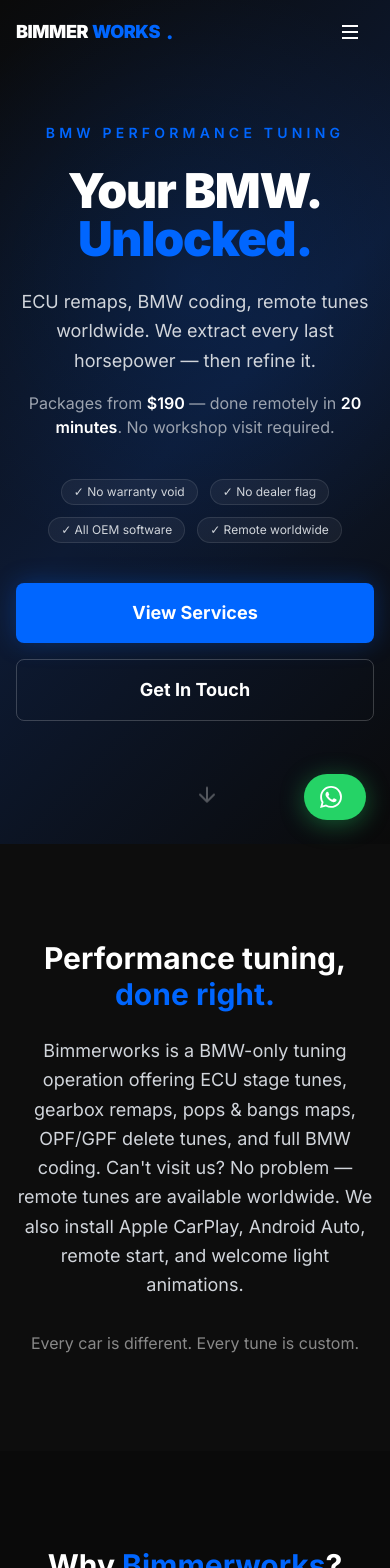
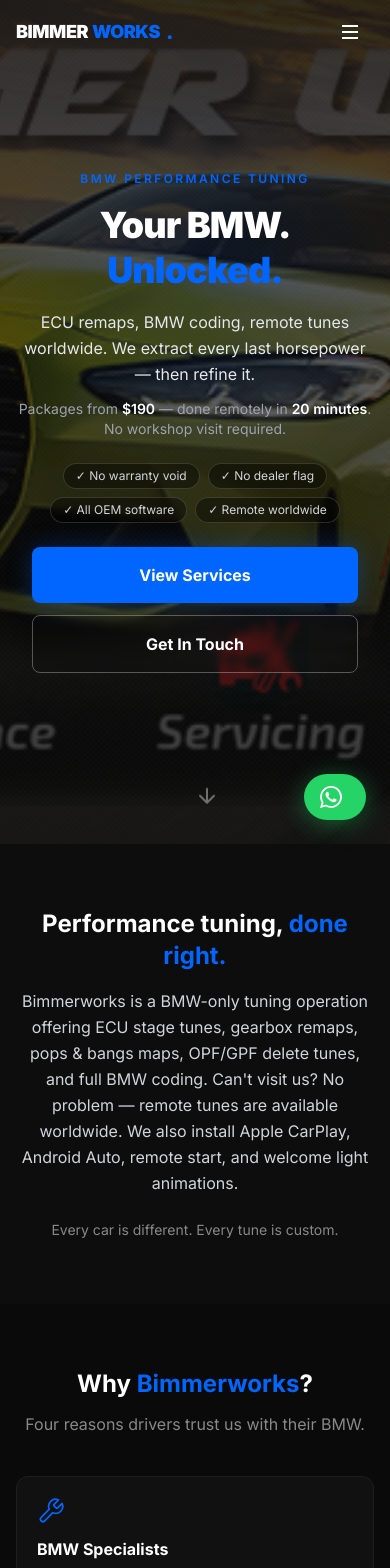
Before and after one commit to nikos192/bimmerworks.ro, a Next.js app: page / in a window 390 px wide. Shown: the top 1568 px of the page. Built offline with nearby package versions, Linux system fonts and the light colour scheme.

Commit message:
feat: use banner.jpg as hero background, mobile responsive spacing

```diff
--- a/src/app/page.tsx
+++ b/src/app/page.tsx
@@ -98,81 +98,95 @@
   return (
     <>
       {/* ── HERO ── */}
-      <section
-        className="relative min-h-screen flex items-center justify-center carbon-texture overflow-hidden"
-        style={{ background: 'linear-gradient(135deg, #0a0a0a 0%, #0d1a33 50%, #0a0a0a 100%)' }}
-      >
+      <section className="relative min-h-screen flex items-center justify-center overflow-hidden">
+        {/* Banner background image */}
         <div
-          className="absolute top-1/3 left-1/2 -translate-x-1/2 -translate-y-1/2 w-[600px] h-[600px] rounded-full pointer-events-none"
-          style={{ background: 'radial-gradient(circle, rgba(0,102,255,0.12) 0%, transparent 70%)' }}
+          className="absolute inset-0 bg-cover bg-center bg-no-repeat"
+          style={{ backgroundImage: "url('/banner.jpg')" }}
         />
-        <div className="relative z-10 text-center px-4 max-w-4xl mx-auto">
-          <p className="text-accent uppercase tracking-[0.3em] text-sm font-semibold mb-6">
+        {/* Dark overlay — heavier at top/bottom for text legibility */}
+        <div
+          className="absolute inset-0"
+          style={{
+            background: 'linear-gradient(180deg, rgba(10,10,10,0.85) 0%, rgba(10,10,10,0.65) 40%, rgba(10,10,10,0.80) 100%)',
+          }}
+        />
+        {/* Blue accent glow */}
+        <div
+          className="absolute top-1/3 left-1/2 -translate-x-1/2 -translate-y-1/2 w-[400px] sm:w-[600px] h-[400px] sm:h-[600px] rounded-full pointer-events-none"
+          style={{ background: 'radial-gradient(circle, rgba(0,102,255,0.10) 0%, transparent 70%)' }}
+        />
+        {/* Carbon texture overlay */}
+        <div className="absolute inset-0 carbon-texture opacity-40" />
+
+        <div className="relative z-10 text-center px-4 max-w-4xl mx-auto w-full">
+          <p className="text-accent uppercase tracking-[0.2em] sm:tracking-[0.3em] text-xs sm:text-sm font-semibold mb-4 sm:mb-6">
             BMW Performance Tuning
           </p>
-          <h1 className="text-5xl sm:text-6xl md:text-7xl lg:text-8xl font-black tracking-tight mb-6">
+          <h1 className="text-4xl sm:text-6xl md:text-7xl lg:text-8xl font-black tracking-tight mb-4 sm:mb-6 leading-tight">
             Your BMW.<br />
             <span className="text-accent">Unlocked.</span>
           </h1>
-          <p className="text-gray-300 text-lg sm:text-xl md:text-2xl max-w-2xl mx-auto mb-4 leading-relaxed">
+          <p className="text-gray-200 text-base sm:text-xl md:text-2xl max-w-2xl mx-auto mb-3 sm:mb-4 leading-relaxed px-2">
             ECU remaps, BMW coding, remote tunes worldwide. We extract every last horsepower — then refine it.
           </p>
           {/* Price anchor */}
-          <p className="text-gray-400 text-base mb-10">
+          <p className="text-gray-400 text-sm sm:text-base mb-6 sm:mb-10">
             Packages from <span className="text-white font-semibold">$190</span> — done remotely in <span className="text-white font-semibold">20 minutes</span>. No workshop visit required.
           </p>
           {/* Trust badges */}
-          <div className="flex flex-wrap justify-center gap-3 mb-10">
+          <div className="flex flex-wrap justify-center gap-2 sm:gap-3 mb-6 sm:mb-10 px-2">
             {['No warranty void', 'No dealer flag', 'All OEM software', 'Remote worldwide'].map((badge) => (
-              <span key={badge} className="text-xs text-gray-300 bg-white/5 border border-white/10 rounded-full px-3 py-1">
+              <span key={badge} className="text-xs text-gray-300 bg-black/40 border border-white/15 rounded-full px-3 py-1 backdrop-blur-sm">
                 ✓ {badge}
               </span>
             ))}
           </div>
-          <div className="flex flex-col sm:flex-row gap-4 justify-center">
+          <div className="flex flex-col sm:flex-row gap-3 sm:gap-4 justify-center px-4 sm:px-0">
             <Link href="/services"
-              className="inline-block bg-accent hover:bg-accent-hover text-white font-bold px-8 py-4 rounded-lg transition-all duration-200 accent-glow hover:scale-105 text-lg">
+              className="inline-block bg-accent hover:bg-accent-hover text-white font-bold px-8 py-4 rounded-lg transition-all duration-200 accent-glow hover:scale-105 text-base sm:text-lg text-center">
               View Services
             </Link>
             <Link href="/contact"
-              className="inline-block border border-white/20 hover:border-accent text-white font-bold px-8 py-4 rounded-lg transition-all duration-200 hover:bg-white/5 text-lg">
+              className="inline-block border border-white/30 hover:border-accent text-white font-bold px-8 py-4 rounded-lg transition-all duration-200 hover:bg-white/5 text-base sm:text-lg text-center backdrop-blur-sm">
               Get In Touch
             </Link>
           </div>
         </div>
+
         <div className="absolute bottom-8 left-1/2 -translate-x-1/2 animate-bounce">
-          <svg width="24" height="24" viewBox="0 0 24 24" fill="none" className="text-white/30">
+          <svg width="24" height="24" viewBox="0 0 24 24" fill="none" className="text-white/40">
             <path d="M12 5v14M5 12l7 7 7-7" stroke="currentColor" strokeWidth="2" strokeLinecap="round" strokeLinejoin="round" />
           </svg>
         </div>
       </section>
 
       {/* ── ABOUT ── */}
-      <section className="py-24 px-4 bg-section-bg">
+      <section className="py-16 sm:py-24 px-4 bg-section-bg">
         <div className="max-w-4xl mx-auto text-center">
-          <h2 className="text-3xl sm:text-4xl font-bold mb-6">
+          <h2 className="text-2xl sm:text-3xl md:text-4xl font-bold mb-4 sm:mb-6">
             Performance tuning, <span className="text-accent">done right.</span>
           </h2>
-          <p className="text-gray-300 text-lg sm:text-xl leading-relaxed mb-8">
+          <p className="text-gray-300 text-base sm:text-lg md:text-xl leading-relaxed mb-6 sm:mb-8">
             Bimmerworks is a BMW-only tuning operation offering ECU stage tunes, gearbox remaps, pops &amp; bangs maps, OPF/GPF delete tunes, and full BMW coding. Can&apos;t visit us? No problem — remote tunes are available worldwide. We also install Apple CarPlay, Android Auto, remote start, and welcome light animations.
           </p>
-          <p className="text-muted text-base sm:text-lg">Every car is different. Every tune is custom.</p>
+          <p className="text-muted text-sm sm:text-base md:text-lg">Every car is different. Every tune is custom.</p>
         </div>
       </section>
 
       {/* ── WHY BIMMERWORKS ── */}
-      <section className="py-24 px-4 bg-background">
+      <section className="py-16 sm:py-24 px-4 bg-background">
         <div className="max-w-6xl mx-auto">
-          <h2 className="text-3xl sm:text-4xl font-bold text-center mb-4">
+          <h2 className="text-2xl sm:text-3xl md:text-4xl font-bold text-center mb-3 sm:mb-4">
             Why <span className="text-accent">Bimmerworks</span>?
           </h2>
-          <p className="text-muted text-center mb-16 text-lg">Four reasons drivers trust us with their BMW.</p>
-          <div className="grid grid-cols-1 sm:grid-cols-2 lg:grid-cols-4 gap-6">
+          <p className="text-muted text-center mb-10 sm:mb-16 text-base sm:text-lg">Four reasons drivers trust us with their BMW.</p>
+          <div className="grid grid-cols-1 sm:grid-cols-2 lg:grid-cols-4 gap-4 sm:gap-6">
             {trustCards.map((card) => (
               <div key={card.title}
-                className="bg-card-bg border border-card-border rounded-xl p-6 hover:border-accent/40 transition-all duration-300 hover:-translate-y-1">
-                <div className="text-accent mb-4">{card.svg}</div>
-                <h3 className="text-white font-bold text-lg mb-2">{card.title}</h3>
+                className="bg-card-bg border border-card-border rounded-xl p-5 sm:p-6 hover:border-accent/40 transition-all duration-300 hover:-translate-y-1">
+                <div className="text-accent mb-3 sm:mb-4">{card.svg}</div>
+                <h3 className="text-white font-bold text-base sm:text-lg mb-2">{card.title}</h3>
                 <p className="text-muted text-sm leading-relaxed">{card.desc}</p>
               </div>
             ))}
@@ -181,25 +195,25 @@
       </section>
 
       {/* ── TESTIMONIALS ── */}
-      <section className="py-24 px-4 bg-section-bg">
+      <section className="py-16 sm:py-24 px-4 bg-section-bg">
         <div className="max-w-6xl mx-auto">
-          <h2 className="text-3xl sm:text-4xl font-bold text-center mb-4">
+          <h2 className="text-2xl sm:text-3xl md:text-4xl font-bold text-center mb-3 sm:mb-4">
             What Drivers <span className="text-accent">Say</span>
           </h2>
-          <p className="text-muted text-center mb-16 text-lg">Real customers. Real BMWs. Real results.</p>
+          <p className="text-muted text-center mb-10 sm:mb-16 text-base sm:text-lg">Real customers. Real BMWs. Real results.</p>
           {/* TODO: Replace with real verified customer reviews */}
-          <div className="grid grid-cols-1 md:grid-cols-3 gap-6">
+          <div className="grid grid-cols-1 md:grid-cols-3 gap-4 sm:gap-6">
             {testimonials.map((t) => (
               <div key={t.name}
-                className="bg-card-bg border border-card-border rounded-xl p-6 hover:border-accent/20 transition-all duration-300">
-                <div className="flex gap-1 mb-4">
+                className="bg-card-bg border border-card-border rounded-xl p-5 sm:p-6 hover:border-accent/20 transition-all duration-300">
+                <div className="flex gap-1 mb-3 sm:mb-4">
                   {[...Array(5)].map((_, i) => (
                     <svg key={i} width="16" height="16" viewBox="0 0 24 24" fill="#0066FF">
                       <path d="M12 2l3.09 6.26L22 9.27l-5 4.87 1.18 6.88L12 17.77l-6.18 3.25L7 14.14 2 9.27l6.91-1.01L12 2z"/>
                     </svg>
                   ))}
                 </div>
-                <p className="text-gray-300 text-sm leading-relaxed mb-4 italic">&ldquo;{t.quote}&rdquo;</p>
+                <p className="text-gray-300 text-sm leading-relaxed mb-3 sm:mb-4 italic">&ldquo;{t.quote}&rdquo;</p>
                 <div>
                   <p className="text-white font-semibold text-sm">{t.name}</p>
                   <p className="text-muted text-xs">{t.car}</p>
@@ -211,47 +225,47 @@
       </section>
 
       {/* ── INSTAGRAM CTA ── */}
-      <section className="py-24 px-4"
+      <section className="py-16 sm:py-24 px-4"
         style={{
           background: 'linear-gradient(135deg, #050d1f 0%, #0a1628 50%, #050d1f 100%)',
           borderTop: '1px solid rgba(0,102,255,0.2)',
           borderBottom: '1px solid rgba(0,102,255,0.2)',
         }}>
         <div className="max-w-3xl mx-auto text-center">
-          <div className="flex justify-center mb-6">
-            <div className="w-16 h-16 rounded-2xl flex items-center justify-center"
+          <div className="flex justify-center mb-5 sm:mb-6">
+            <div className="w-14 h-14 sm:w-16 sm:h-16 rounded-2xl flex items-center justify-center"
               style={{ background: 'linear-gradient(45deg, #f09433, #e6683c, #dc2743, #cc2366, #bc1888)' }}>
-              <svg width="32" height="32" viewBox="0 0 24 24" fill="white">
+              <svg width="28" height="28" viewBox="0 0 24 24" fill="white">
                 <path d="M12 2.163c3.204 0 3.584.012 4.85.07 3.252.148 4.771 1.691 4.919 4.919.058 1.265.069 1.645.069 4.849 0 3.205-.012 3.584-.069 4.849-.149 3.225-1.664 4.771-4.919 4.919-1.266.058-1.644.07-4.85.07-3.204 0-3.584-.012-4.849-.07-3.26-.149-4.771-1.699-4.919-4.92-.058-1.265-.07-1.644-.07-4.849 0-3.204.013-3.583.07-4.849.149-3.227 1.664-4.771 4.919-4.919 1.266-.057 1.645-.069 4.849-.069zM12 0C8.741 0 8.333.014 7.053.072 2.695.272.273 2.69.073 7.052.014 8.333 0 8.741 0 12c0 3.259.014 3.668.072 4.948.2 4.358 2.618 6.78 6.98 6.98C8.333 23.986 8.741 24 12 24c3.259 0 3.668-.014 4.948-.072 4.354-.2 6.782-2.618 6.979-6.98.059-1.28.073-1.689.073-4.948 0-3.259-.014-3.667-.072-4.947-.196-4.354-2.617-6.78-6.979-6.98C15.668.014 15.259 0 12 0zm0 5.838a6.162 6.162 0 100 12.324 6.162 6.162 0 000-12.324zM12 16a4 4 0 110-8 4 4 0 010 8zm6.406-11.845a1.44 1.44 0 100 2.881 1.44 1.44 0 000-2.881z" />
               </svg>
             </div>
           </div>
-          <h2 className="text-3xl sm:text-4xl md:text-5xl font-black mb-4">All Our Work Is On Instagram</h2>
-          <p className="text-gray-300 text-lg sm:text-xl mb-10 leading-relaxed">
+          <h2 className="text-2xl sm:text-4xl md:text-5xl font-black mb-3 sm:mb-4">All Our Work Is On Instagram</h2>
+          <p className="text-gray-300 text-base sm:text-lg md:text-xl mb-8 sm:mb-10 leading-relaxed px-2">
             Every build, every dyno result, every before and after — live on our Instagram. See real tunes on real BMWs.
           </p>
           <a href="https://www.instagram.com/bimmerworks.ro/" target="_blank" rel="noopener noreferrer"
-            className="inline-flex items-center gap-3 text-white font-bold px-8 py-4 rounded-lg text-lg transition-all duration-200 hover:scale-105"
+            className="inline-flex items-center gap-2 sm:gap-3 text-white font-bold px-6 sm:px-8 py-4 rounded-lg text-base sm:text-lg transition-all duration-200 hover:scale-105"
             style={{
               background: 'linear-gradient(45deg, #f09433, #e6683c, #dc2743, #cc2366, #bc1888)',
               boxShadow: '0 4px 24px rgba(220,39,67,0.35)',
             }}>
-            <svg width="22" height="22" viewBox="0 0 24 24" fill="white">
+            <svg width="20" height="20" viewBox="0 0 24 24" fill="white" className="flex-shrink-0">
               <path d="M12 2.163c3.204 0 3.584.012 4.85.07 3.252.148 4.771 1.691 4.919 4.919.058 1.265.069 1.645.069 4.849 0 3.205-.012 3.584-.069 4.849-.149 3.225-1.664 4.771-4.919 4.919-1.266.058-1.644.07-4.85.07-3.204 0-3.584-.012-4.849-.07-3.26-.149-4.771-1.699-4.919-4.92-.058-1.265-.07-1.644-.07-4.849 0-3.204.013-3.583.07-4.849.149-3.227 1.664-4.771 4.919-4.919 1.266-.057 1.645-.069 4.849-.069zM12 0C8.741 0 8.333.014 7.053.072 2.695.272.273 2.69.073 7.052.014 8.333 0 8.741 0 12c0 3.259.014 3.668.072 4.948.2 4.358 2.618 6.78 6.98 6.98C8.333 23.986 8.741 24 12 24c3.259 0 3.668-.014 4.948-.072 4.354-.2 6.782-2.618 6.979-6.98.059-1.28.073-1.689.073-4.948 0-3.259-.014-3.667-.072-4.947-.196-4.354-2.617-6.78-6.979-6.98C15.668.014 15.259 0 12 0zm0 5.838a6.162 6.162 0 100 12.324 6.162 6.162 0 000-12.324zM12 16a4 4 0 110-8 4 4 0 010 8zm6.406-11.845a1.44 1.44 0 100 2.881 1.44 1.44 0 000-2.881z" />
             </svg>
-            See Our Work on Instagram @bimmerworks.ro
+            <span>See Our Work on Instagram</span>
           </a>
         </div>
       </section>
 
       {/* ── SERVICES PREVIEW ── */}
-      <section className="py-24 px-4 bg-section-bg">
+      <section className="py-16 sm:py-24 px-4 bg-section-bg">
         <div className="max-w-6xl mx-auto">
-          <h2 className="text-3xl sm:text-4xl font-bold text-center mb-4">
+          <h2 className="text-2xl sm:text-3xl md:text-4xl font-bold text-center mb-3 sm:mb-4">
             What We <span className="text-accent">Do</span>
           </h2>
-          <p className="text-muted text-center mb-16 text-lg">A taste of what Bimmerworks offers.</p>
-          <div className="grid grid-cols-1 md:grid-cols-3 gap-6 mb-12">
+          <p className="text-muted text-center mb-10 sm:mb-16 text-base sm:text-lg">A taste of what Bimmerworks offers.</p>
+          <div className="grid grid-cols-1 sm:grid-cols-2 md:grid-cols-3 gap-4 sm:gap-6 mb-8 sm:mb-12">
             {previewServices.map((service) => (
               <ServiceCard
                 key={service.title}
@@ -265,7 +279,7 @@
           </div>
           <div className="text-center">
             <Link href="/services"
-              className="inline-block border border-accent text-accent hover:bg-accent hover:text-white font-bold px-8 py-4 rounded-lg transition-all duration-200 text-lg">
+              className="inline-block border border-accent text-accent hover:bg-accent hover:text-white font-bold px-6 sm:px-8 py-4 rounded-lg transition-all duration-200 text-base sm:text-lg">
               See All Services & Pricing
             </Link>
           </div>
```
